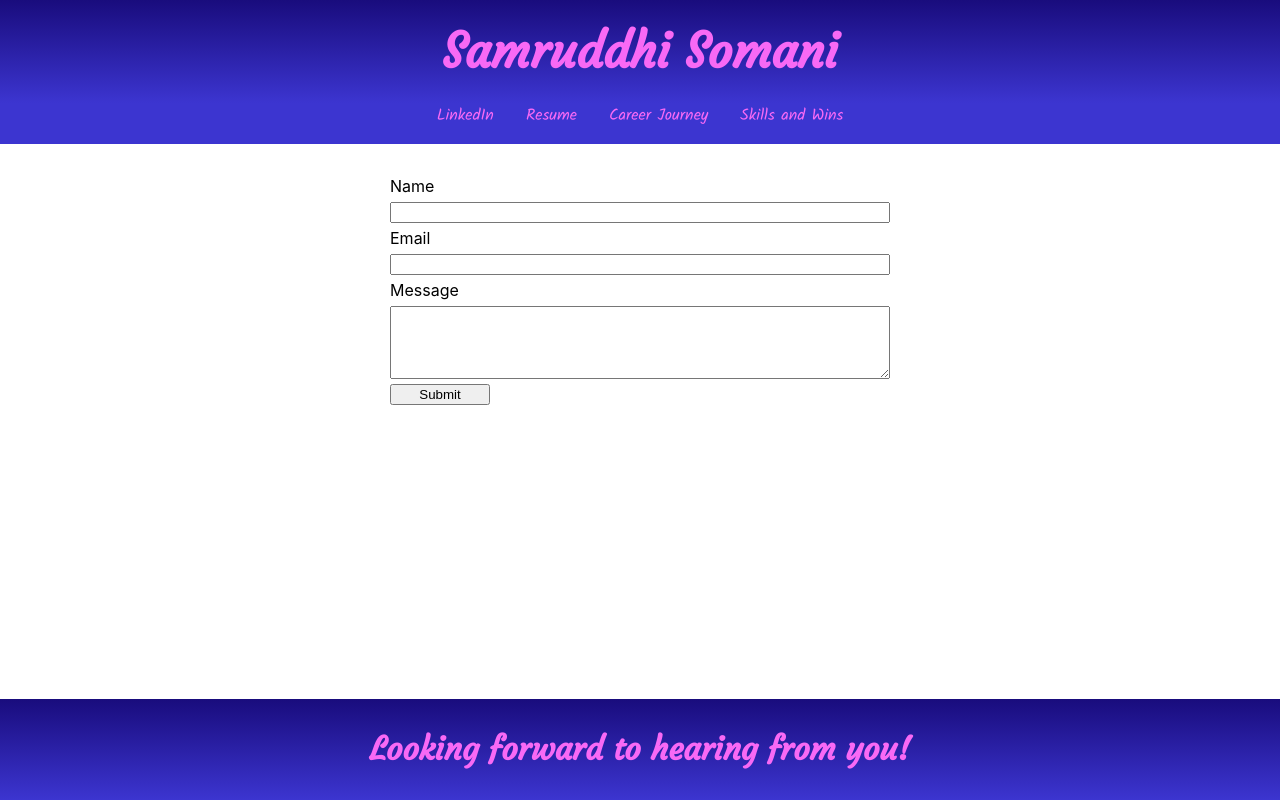
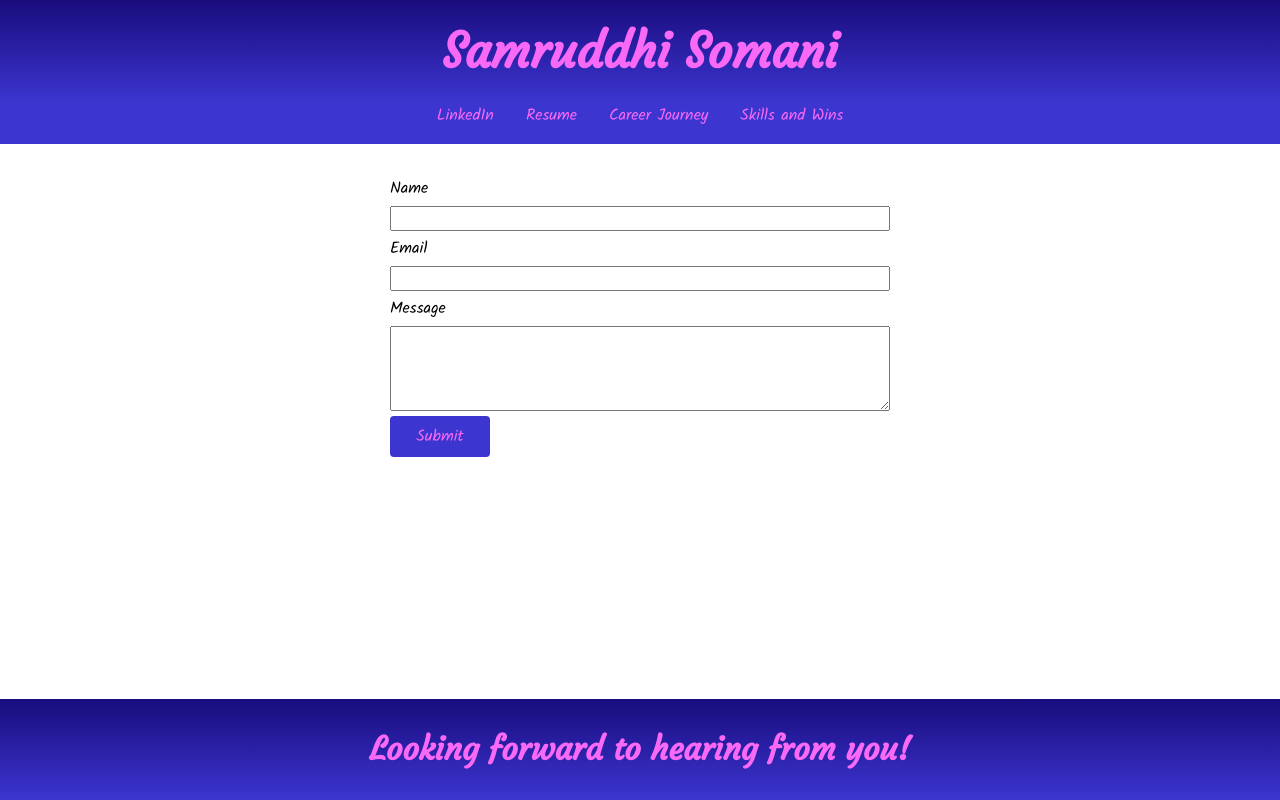
Before and after one commit to samruddhisomani/personalwebsite, a Next.js app: page /contact-me in a window 1280 px wide. Built offline with nearby package versions, Linux system fonts and the light colour scheme.

Commit message:
Submit button styling

```diff
--- a/styles/Home.module.css
+++ b/styles/Home.module.css
@@ -68,10 +68,23 @@
   max-width: 500px;
   flex: 1 1 auto;
   padding: 2rem 0;
+  font-family: "Kalam", sans-serif;
 }
 
 .contactMeFormSubmit {
   max-width: 100px;
+  /* background: linear-gradient(
+    0deg,
+    rgba(60, 53, 208, 1) 0%,
+    rgba(25, 12, 125, 1) 100%
+  ); */
+  background-color: rgba(60, 53, 208, 1);
+  color: #f869f5;
+  border: none;
+  font-family: "Kalam", sans-serif;
+  padding: 0.5rem;
+  font-size: 1rem;
+  border-radius: 0.25rem;
 }
 
 .contactMeFooter {
```
